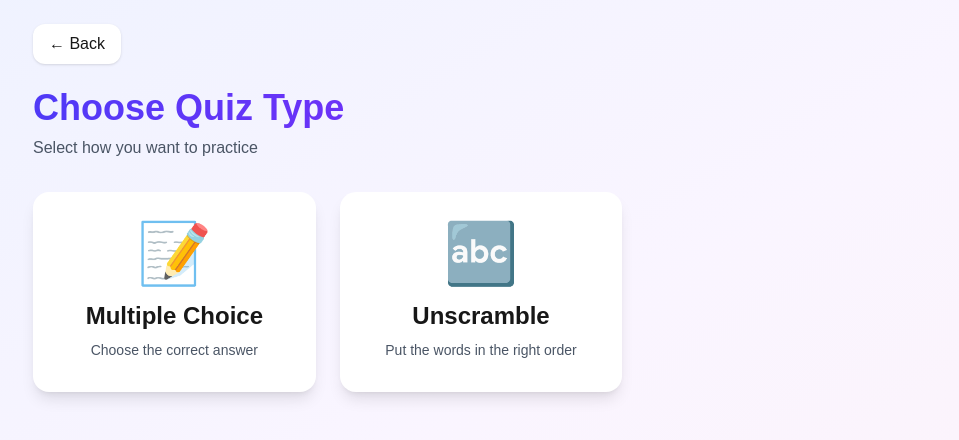
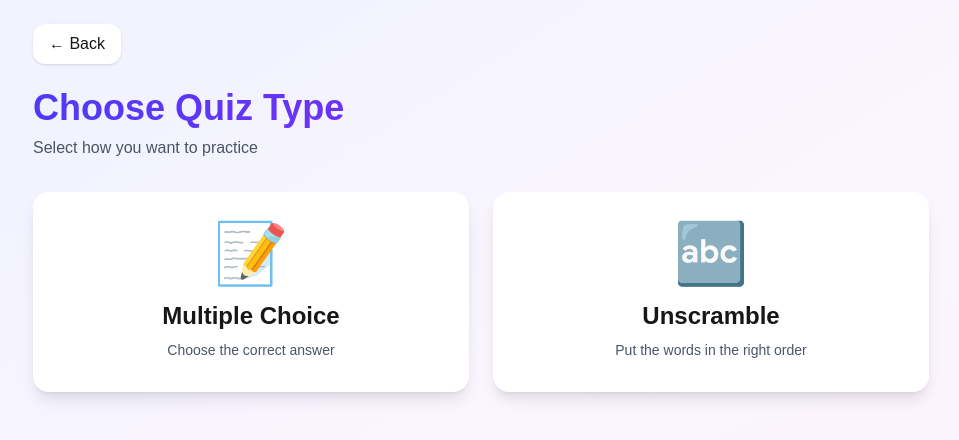
Before and after one commit to shinnemoe/sayamoe-lms, a Next.js app: page /student/topic/1 in a window 1280 px wide. Shown: the top 440 px of the page, without its empty margins (159-1118 px from the left). Built offline with nearby package versions, Linux system fonts and the light colour scheme.

Commit message:
Update quiz type selector to 2-column grid

```diff
--- a/app/student/topic/[id]/page.tsx
+++ b/app/student/topic/[id]/page.tsx
@@ -38,7 +38,7 @@
                 </h1>
                 <p className="text-gray-600 mb-8">Select how you want to practice</p>
 
-                <div className="grid grid-cols-1 md:grid-cols-3 gap-6">
+                <div className="grid grid-cols-1 md:grid-cols-2 gap-6">
                     {quizTypes.map((quiz) => (
                         <div
                             key={quiz.type}
```
